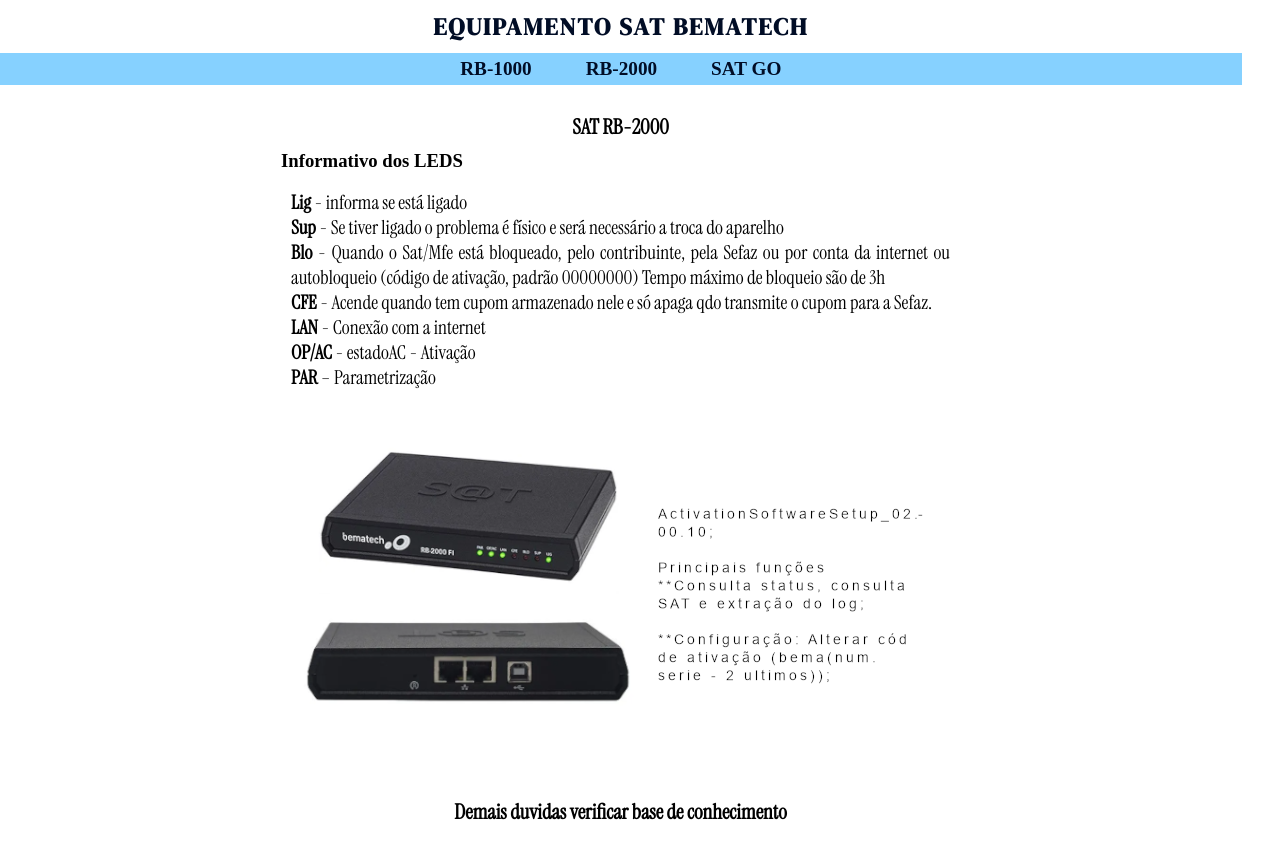
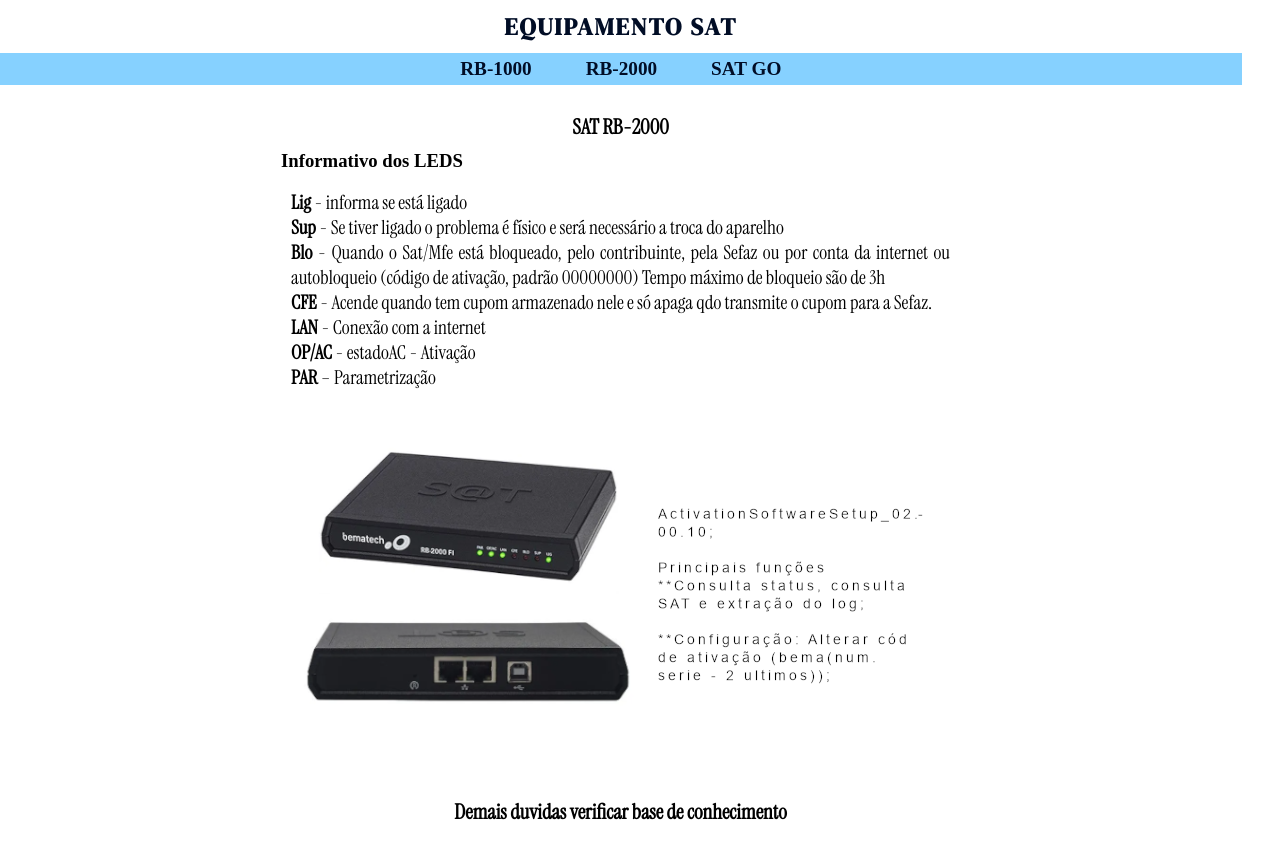
Before and after one commit to leandro-r-carvalho/Elgin, a plain HTML site: page sub-pages-Elgin/sat_mfe/sat_bematech.html in a window 1280 px wide. Drawn offline with Linux system fonts and the light colour scheme.

Commit message:
Pequenas alterações MFE

```diff
--- a/sub-pages-Elgin/sat_mfe/sat_bematech.html
+++ b/sub-pages-Elgin/sat_mfe/sat_bematech.html
@@ -12,7 +12,7 @@
     <body>
         <main>
             <section>
-                <h2>EQUIPAMENTO SAT BEMATECH</h2>
+                <h2>EQUIPAMENTO SAT</h2>
                 <div class="sub-menu-sat">
                     <ul>
                         <li><a href="../sat_mfe/rb1000.html" target="screen-sat">RB-1000</a></li>
```
Also changed, not shown: 1 other file.
